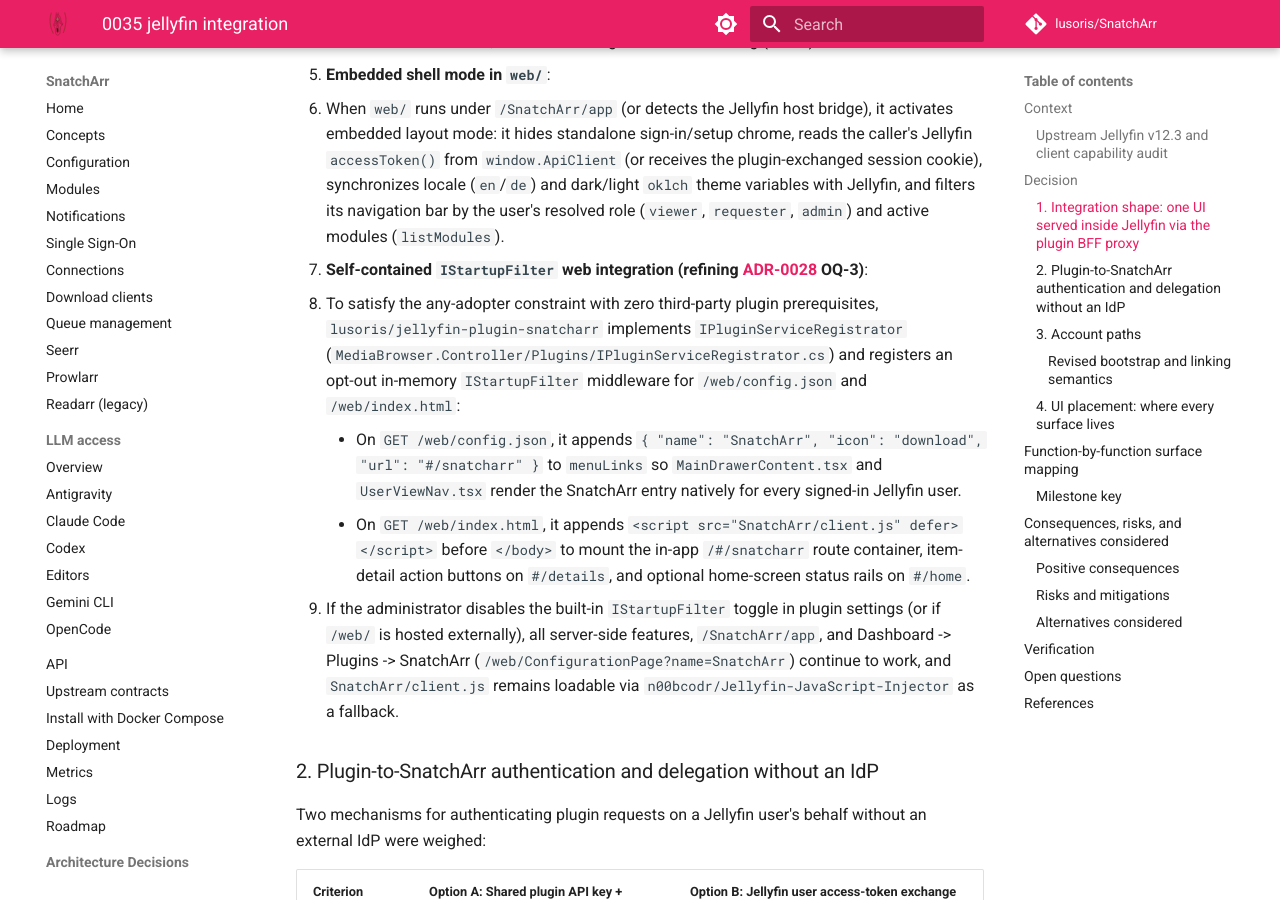
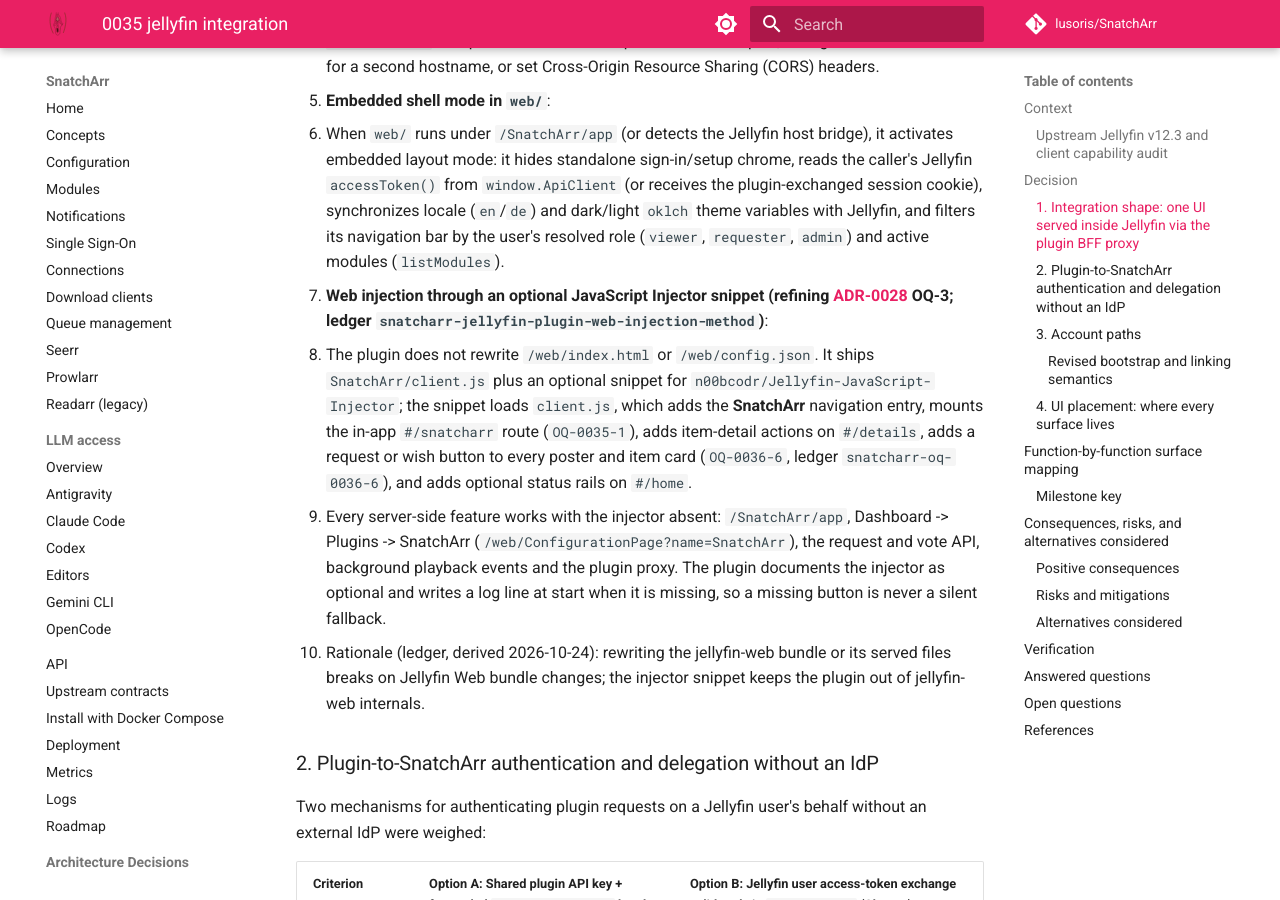
Before and after one commit to lusoris/SnatchArr, an MkDocs documentation site: the page built from docs/adr/0035-jellyfin-integration.md, in a window 1280 px wide and 900 px high, scrolled down 5182 px. Built offline with MkDocs 1.6.1 and Material for MkDocs 9.7.7, drawn with Linux system fonts in a browser that asks for light colours; comment, search, counter and statistics services are not loaded; some of the changed text lies outside the part shown.

Commit message:
docs(adr): accept ADR-0035 with the operator answers
Record the answers to OQ-0035-1 to OQ-0035-4 with their ledger ids
and mark the record Accepted.

- The first Jellyfin admin needs the one-time setup code from the log.
- Account merge runs only from the account page with live Jellyfin
  proof, never automatically and never by username.
- Web integration uses the optional JavaScript Injector snippet from
  snatcharr-jellyfin-plugin-web-injection-method instead of rewriting
  jellyfin-web files; the plugin logs when the injector is missing.
- Posters and item cards get a request or wish button (OQ-0036-6).

Signed-off-by: lusoris <lusoris@proton.me>

```diff
--- a/docs/adr/0035-jellyfin-integration.md
+++ b/docs/adr/0035-jellyfin-integration.md
@@ -6,7 +6,7 @@
 
 # ADR-0035: Complete SnatchArr integration inside Jellyfin without an external identity provider
 
-- Status: Proposed
+- Status: Accepted (operator answers recorded 2026-10-26, ledger ids `snatcharr-oq-0035-1` to `snatcharr-oq-0035-4`)
 - Date: 2026-10-26
 - Related: [ADR-0012](0012-queue-management-replaces-cleanuparr-link.md), [ADR-0018](0018-product-front-door.md), [ADR-0021](0021-llm-access-module.md), [ADR-0023](0023-sso-viewer-role.md), [ADR-0024](0024-watch-aware-modes.md), [ADR-0025](0025-module-switches.md), [ADR-0026](0026-accounts-and-roles.md), [ADR-0027](0027-adult-module.md), [ADR-0028](0028-jellyfin-plugin.md), [ADR-0029](0029-task-flow-ui.md), [ADR-0031](0031-creator-content-fansdb.md), [ADR-0032](0032-stash-own-or-integrate.md), [ADR-0033](0033-adult-identity-and-model.md)
 
@@ -80,11 +80,10 @@
    - Requests to `/SnatchArr/api/v1/{**path}` (including Server-Sent Events on `GET /SnatchArr/api/v1/events` streamed with `HttpCompletionOption.ResponseHeadersRead` and `X-Accel-Buffering: no`) are proxied over the local host/container network to `SnatchArrUrl`. Adopters never have to expose SnatchArr's port, configure TLS certificates for a second hostname, or set Cross-Origin Resource Sharing (CORS) headers.
 2. **Embedded shell mode in `web/`**:
    - When `web/` runs under `/SnatchArr/app` (or detects the Jellyfin host bridge), it activates embedded layout mode: it hides standalone sign-in/setup chrome, reads the caller's Jellyfin `accessToken()` from `window.ApiClient` (or receives the plugin-exchanged session cookie), synchronizes locale (`en`/`de`) and dark/light `oklch` theme variables with Jellyfin, and filters its navigation bar by the user's resolved role (`viewer`, `requester`, `admin`) and active modules (`listModules`).
-3. **Self-contained `IStartupFilter` web integration (refining [ADR-0028](0028-jellyfin-plugin.md) OQ-3)**:
-   - To satisfy the any-adopter constraint with zero third-party plugin prerequisites, `lusoris/jellyfin-plugin-snatcharr` implements `IPluginServiceRegistrator` (`MediaBrowser.Controller/Plugins/IPluginServiceRegistrator.cs`) and registers an opt-out in-memory `IStartupFilter` middleware for `/web/config.json` and `/web/index.html`:
-     - On `GET /web/config.json`, it appends `{ "name": "SnatchArr", "icon": "download", "url": "#/snatcharr" }` to `menuLinks` so `MainDrawerContent.tsx` and `UserViewNav.tsx` render the SnatchArr entry natively for every signed-in Jellyfin user.
-     - On `GET /web/index.html`, it appends `<script src="SnatchArr/client.js" defer></script>` before `</body>` to mount the in-app `/#/snatcharr` route container, item-detail action buttons on `#/details`, and optional home-screen status rails on `#/home`.
-   - If the administrator disables the built-in `IStartupFilter` toggle in plugin settings (or if `/web/` is hosted externally), all server-side features, `/SnatchArr/app`, and Dashboard -> Plugins -> SnatchArr (`/web/ConfigurationPage?name=SnatchArr`) continue to work, and `SnatchArr/client.js` remains loadable via `n00bcodr/Jellyfin-JavaScript-Injector` as a fallback.
+3. **Web injection through an optional JavaScript Injector snippet (refining [ADR-0028](0028-jellyfin-plugin.md) OQ-3; ledger `snatcharr-jellyfin-plugin-web-injection-method`)**:
+   - The plugin does not rewrite `/web/index.html` or `/web/config.json`. It ships `SnatchArr/client.js` plus an optional snippet for `n00bcodr/Jellyfin-JavaScript-Injector`; the snippet loads `client.js`, which adds the **SnatchArr** navigation entry, mounts the in-app `#/snatcharr` route (`OQ-0035-1`), adds item-detail actions on `#/details`, adds a request or wish button to every poster and item card (`OQ-0036-6`, ledger `snatcharr-oq-0036-6`), and adds optional status rails on `#/home`.
+   - Every server-side feature works with the injector absent: `/SnatchArr/app`, Dashboard -> Plugins -> SnatchArr (`/web/ConfigurationPage?name=SnatchArr`), the request and vote API, background playback events and the plugin proxy. The plugin documents the injector as optional and writes a log line at start when it is missing, so a missing button is never a silent fallback.
+   - Rationale (ledger, derived 2026-10-24): rewriting the jellyfin-web bundle or its served files breaks on Jellyfin Web bundle changes; the injector snippet keeps the plugin out of jellyfin-web internals.
 
 ### 2. Plugin-to-SnatchArr authentication and delegation without an IdP
 
@@ -130,12 +129,12 @@
 
 #### Revised bootstrap and linking semantics
 
-1. **Zero-setup Jellyfin administrator bootstrap** (proposed; pending [OQ-0035-4](#open-questions)):
-   - When `snatcharr.jellyfin.enabled = true` and `CountUsers == 0`, the first Jellyfin user with `Policy.IsAdministrator == true` verified via `GET /Users/Me` on `POST /api/v1/auth/jellyfin` automatically provisions the initial `admin` row in `users` (`role = 'admin'`, `external_id = 'jellyfin:<id>'`, `password_hash = ''`) and records `(provider = 'jellyfin', subject = '<id>')` in `user_identities` in one transaction. An adopter installing SnatchArr and the Jellyfin plugin never has to visit standalone `/setup` to invent a local password first.
+1. **Jellyfin administrator bootstrap with a one-time setup code** (decided; [OQ-0035-4](#answered-questions) answer c, ledger `snatcharr-oq-0035-4`):
+   - At first start with `CountUsers == 0`, SnatchArr prints a one-time setup code in its log. When `snatcharr.jellyfin.enabled = true`, the first Jellyfin user with `Policy.IsAdministrator == true` verified via `GET /Users/Me` on `POST /api/v1/auth/jellyfin` becomes the initial `admin` only after entering that code; SnatchArr then provisions the `users` row (`role = 'admin'`, `external_id = 'jellyfin:<id>'`, `password_hash = ''`) and records `(provider = 'jellyfin', subject = '<id>')` in `user_identities` in one transaction, and the code is spent. A wrong or reused code is refused, so a stranger holding some Jellyfin admin account cannot claim a fresh install, and the adopter still never invents a local password.
    - If the administrator later wants a break-glass local password for when Jellyfin is down, they set one from `/account` via `POST /api/v1/auth/password`.
-2. **Jellyfin-first account linking without false `409 Conflict`** (proposed; pending [OQ-0035-3](#open-questions)):
+2. **Jellyfin-first account linking without false `409 Conflict`** (decided; [OQ-0035-3](#answered-questions) answer a narrowed, ledger `snatcharr-oq-0035-3`):
    - When `snatcharr.oidc.enabled = false` and `snatcharr.proxy_auth.enabled = false` (the default), the `/account` page hides the external identity-linking card (`listIdentities`, `linkJellyfinIdentity`, `unlinkJellyfinIdentity`, `linkProxyIdentity`, `unlinkProxyIdentity`) because Jellyfin is the sole identity provider.
-   - When an operator later enables OIDC or proxy SSO and a user authenticates to `POST /api/v1/auth/identities/jellyfin` with live Jellyfin credentials whose `jellyfin:<id>` already owns a standalone Jellyfin-provisioned `users` row (`extUser.PasswordHash == ""` and no competing identity for the same provider), `LinkIdentity` merges the standalone `jellyfin:<id>` `users` row into the caller's account in a single database transaction (reassigning user-owned foreign keys and attaching `user_identities(provider='jellyfin', subject=<id>)`) instead of failing with `409 Conflict`. `409 Conflict` is reserved for when `(provider, subject)` is already linked to a *different* multi-identity account.
+   - When an operator later enables OIDC or proxy SSO, the standalone `jellyfin:<id>` `users` row is merged into the signed-in row in one database transaction (reassigning user-owned foreign keys and attaching `user_identities(provider='jellyfin', subject=<id>)`) only when the signed-in user starts the link from the account page and proves the Jellyfin account live through `POST /api/v1/auth/identities/jellyfin`. The merge never runs automatically and never matches by username. `409 Conflict` stays for a `(provider, subject)` already linked to a *different* multi-identity account.
 3. **Role resolution (`sso_role`)**:
    - For Jellyfin sessions (`sso_source = 'jellyfin'`), `sso_role` reflects Jellyfin's `Policy.IsAdministrator` (`admin` if true, else `default_role` — `requester` by default — unless downgraded to `viewer` by an explicit per-user role override or parental restriction).
 
@@ -191,7 +190,7 @@
 | 17 | Watch-aware source settings | `listWatchawareSources`, `createWatchawareSource`, `updateWatchawareSource`, `deleteWatchawareSource` | `admin` (`viewer` read) | `dashboard config page` (`/SnatchArr/app/connections` watch-aware sources; auto-linked on plugin pairing) | None | `exists in API` | `0.12` |
 | 18 | Module switches | `listModules`, `getModule`, `updateModule` | `admin` (`viewer` read) | `dashboard config page` (`/SnatchArr/app/system` modules tab) | Server-side module gating across all endpoints | `exists in API` | `0.12` |
 | 19 | System status, settings, and logs | `getSystemStatus`, `getSettings`, `updateSettings`, `getPriorityPresets`, `listLogs` | `admin` (`viewer` read except `listLogs`/`updateSettings`) | `dashboard config page` (`/SnatchArr/app/system` & `/SnatchArr/app/`) | None | `exists in API` | `0.12` |
-| 20 | Request a title (native request portal) | `none` (planned `#565`: catalog search and request creation across movies, series, music, books, comics, games) | `requester` | `plugin user page` (`/SnatchArr/app/requests`) & `item detail button` ("Request Missing Season / Upgrade") | Requested items appear in native Jellyfin libraries once snatched | `planned` | `0.12` |
+| 20 | Request a title (native request portal) | `none` (planned `#565`: catalog search and request creation across movies, series, music, books, comics, games) | `requester` | `plugin user page` (`/SnatchArr/app/requests`), `item detail button` ("Request Missing Season / Upgrade") & request or wish button on every poster and item card (injector snippet, `OQ-0036-6`) | Requested items appear in native Jellyfin libraries once snatched | `planned` | `0.12` |
 | 21 | View my requests and approvals | `none` (planned `#565`: list personal/household requests, cancel own pending request, admin approve/decline) | `viewer` (own/household list) / `requester` (cancel own) / `admin` (approve/decline) | `plugin user page` (`/SnatchArr/app/requests/mine`) & `home section` ("My Requests") | Optional "Requested" `BoxSet` collection and push notifications | `planned` | `0.12` |
 | 22 | Queue action (retry, remove, blocklist) | `none` (planned `#362`, [ADR-0012](0012-queue-management-replaces-cleanuparr-link.md): manual retry, remove from queue, blocklist and re-search) | `admin` | `dashboard config page` (`/SnatchArr/app/instances/[id]/queue`) & `item detail button` | None | `planned` | `0.12` |
 | 23 | Watch-aware remove-when-seen policies | `none` (planned [ADR-0024](0024-watch-aware-modes.md): per-instance retention rules, multi-user seen grace window, favourite exclusion) | `admin` | `dashboard config page` (`/SnatchArr/app/instances/[id]/policy` retention tab) | Native client playback completion & favourite hearts govern retention on server | `planned` | `0.12` |
@@ -212,7 +211,7 @@
 
 ### Risks and mitigations
 
-- **`jellyfin-web` DOM and router evolution**: Upstream changes to `#/details` button containers (`src/apps/legacy/controllers/itemDetails/index.js`) or `config.json` schema (`src/types/webConfig.ts`) in future Jellyfin releases can affect injected item buttons or `menuLinks`.
+- **`jellyfin-web` DOM and router evolution**: Upstream changes to `#/details` button containers (`src/apps/legacy/controllers/itemDetails/index.js`) or poster card markup in future Jellyfin releases can affect injected item buttons, poster buttons or the navigation entry.
   - *Mitigation*: All full-page workflows live inside `/SnatchArr/app` and `/web/ConfigurationPage?name=SnatchArr`; `SnatchArr/client.js` is restricted to small, defensive mount hooks tested in CI against the pinned `jellyfin/jellyfin:12.3` container.
 - **Long-lived SSE connections through the C# plugin proxy**: Buffering by ASP.NET Core response middleware would stall real-time `snatcharr.v1.EventType` SSE updates (`GET /SnatchArr/api/v1/events`).
   - *Mitigation*: `SnatchArrProxyController` disables response buffering (`IHttpResponseBodyFeature.DisableBuffering()`), uses `HttpCompletionOption.ResponseHeadersRead`, and forwards `Last-Event-ID`.
@@ -232,8 +231,8 @@
    - Every `operationId` in `api/openapi/openapi.yaml` (`.workingdir/agy/jfint-ops.tsv`, 105 operations) must appear in `.workingdir/agy/jfint-surfaces.tsv` with zero unplaced operations and zero duplicate placements.
 2. **End-to-end CI test against a real Jellyfin container**:
    - CI spins up `jellyfin/jellyfin:12.3` with `lusoris/jellyfin-plugin-snatcharr` installed alongside `api` and PostgreSQL:
-     - **First-admin bootstrap**: With `CountUsers == 0` in SnatchArr, a Jellyfin administrator signs in through the plugin; verify `GET /SnatchArr/api/v1/auth/session` returns `role = "admin"` and `GET /SnatchArr/api/v1/auth/setup/status` returns `setup_required = false`.
-     - **User navigation and role scoping**: A non-admin Jellyfin user (`Policy.IsAdministrator = false`) loads `/web/config.json` (verifying the `SnatchArr` entry in `menuLinks`), exchanges their Jellyfin token via `/SnatchArr/api/v1/auth/jellyfin`, and accesses `/SnatchArr/app` with `role = "requester"`.
+     - **First-admin bootstrap**: With `CountUsers == 0` in SnatchArr, a Jellyfin administrator signs in through the plugin and enters the one-time setup code from the SnatchArr log (a wrong code is refused with `401 application/problem+json`, planted case); verify `GET /SnatchArr/api/v1/auth/session` returns `role = "admin"` and `GET /SnatchArr/api/v1/auth/setup/status` returns `setup_required = false`.
+     - **User navigation and role scoping**: A non-admin Jellyfin user (`Policy.IsAdministrator = false`) loads Jellyfin Web with the injector snippet (verifying the `SnatchArr` navigation entry and a request button on a poster card), and once without the injector (verifying the plugin log line and that `/SnatchArr/app` still works), exchanges their Jellyfin token via `/SnatchArr/api/v1/auth/jellyfin`, and accesses `/SnatchArr/app` with `role = "requester"`.
      - **SSE streaming**: Verify `GET /SnatchArr/api/v1/events` through the plugin proxy delivers `search_dispatched` events within 1 second without buffering.
 3. **Planted negative security cases (replayed red-then-green)**:
    - **Planted case 1 — Forged or expired Jellyfin token**: Presenting an invalid or expired token to `/SnatchArr/api/v1/auth/jellyfin` or `/SnatchArr/api/v1/instances` must return HTTP `401` with `Content-Type: application/problem+json`. Removing the `ByToken` check in `api/internal/jellyfin/authenticator.go` must cause the test to fail (red).
@@ -241,7 +240,22 @@
    - **Planted case 3 — Role escalation (`requester` calling admin-only mutation)**: A non-admin Jellyfin user calling `PUT /SnatchArr/api/v1/settings` (`updateSettings`) or `POST /SnatchArr/api/v1/auth/api-keys` (`createAPIKey`) must receive HTTP `403 application/problem+json`.
    - **Planted case 4 — Disabled module and parental-control adult gate**: A Jellyfin user with `MaxParentalRating` set (or when the `adult` module is disabled) requesting `/SnatchArr/api/v1/adult/*` must receive HTTP `404 application/problem+json` with zero metadata leakage ([ADR-0025](0025-module-switches.md), [ADR-0028](0028-jellyfin-plugin.md)).
 
+## Answered questions
+
+The operator answered every open question on 2026-10-26. Each answer is recorded in the decision ledger under the id shown; the wording is a paraphrase. Where an answer differs from the recommendation in the question list that follows, the answer binds.
+
+| ID | Answer | Ledger id |
+| :--- | :--- | :--- |
+| `OQ-0035-1` | **a**: SnatchArr opens inside Jellyfin as a same-origin frame on the `#/snatcharr` route under the Jellyfin header; playback keeps running. | `snatcharr-oq-0035-1` |
+| `OQ-0035-2` | **a**: a dedicated item-scoped endpoint with a per-user cooldown and the instance hourly cap; the `requester` role gets no `triggerRun`. | `snatcharr-oq-0035-2` |
+| `OQ-0035-3` | **a**, narrowed: the `jellyfin:<id>` row merges into the signed-in row in one transaction only when the user links from the account page and proves the Jellyfin account live; never automatic, never by username. | `snatcharr-oq-0035-3` |
+| `OQ-0035-4` | **c**: the first Jellyfin admin becomes the first SnatchArr admin only after entering a one-time setup code printed in the SnatchArr log at first start. | `snatcharr-oq-0035-4` |
+
+Poster and item-card buttons: the answer to `OQ-0036-6` (ledger `snatcharr-oq-0036-6`) adds a request or wish button to every poster and item card through the web injection path of section 1.3; surface 20 in the function table below carries it.
+
 ## Open questions
+
+The question list below is kept as the record of the options and risks the answers chose from.
 
 - `OQ-0035-1 | How should the plugin mount SnatchArr's user-facing UI when the user clicks "SnatchArr" in Jellyfin's main navigation menu? | a) Same-origin <iframe src="/SnatchArr/app"> inside an in-app Jellyfin route (#/snatcharr) injected by SnatchArr/client.js, keeping the Jellyfin top header visible while isolating SvelteKit CSS and routing from jellyfin-web React/legacy DOM (risk: requires postMessage bridge for deep-link hash synchronization and viewport height sizing) b) Full-page same-origin navigation to /SnatchArr/app with a "Back to Jellyfin" header link inside the SnatchArr shell (risk: leaves the jellyfin-web SPA document, stopping background audio/video mini-player playback during navigation) | recommended: a, because a same-origin iframe inside #/snatcharr preserves active Jellyfin media playback and isolates Svelte 5 styles from jellyfin-web while sharing same-origin cookies`
 - `OQ-0035-2 | Which existing instance-level mutations should be opened to the requester role (with per-item scope) when triggered from a Jellyfin item detail button? | a) Add a dedicated item-scoped endpoint POST /api/v1/jellyfin/items/{itemId}/search (and allow requester on releaseWatchawareGateSeries for series in the user's accessible libraries) that enforces per-user cooldowns and instance hourly caps without granting full triggerRun on an entire instance (risk: adds one narrow endpoint to api/openapi/openapi.yaml in Milestone 0.12) b) Allow the requester role to call POST /api/v1/instances/{instanceId}/runs (triggerRun) and POST /api/v1/watchaware/gate/series/{instance_id}/{series_id}/release directly (risk: triggerRun queues a full instance-wide wanted sweep rather than searching a single item, allowing one requester to spend the instance's hourly cap) | recommended: a, because item-detail buttons should search or release only the specific series/movie/album clicked while protecting instance-wide hourly budget`
```
Also changed, not shown: docs/adr/README.md (+1 -1 lines).
